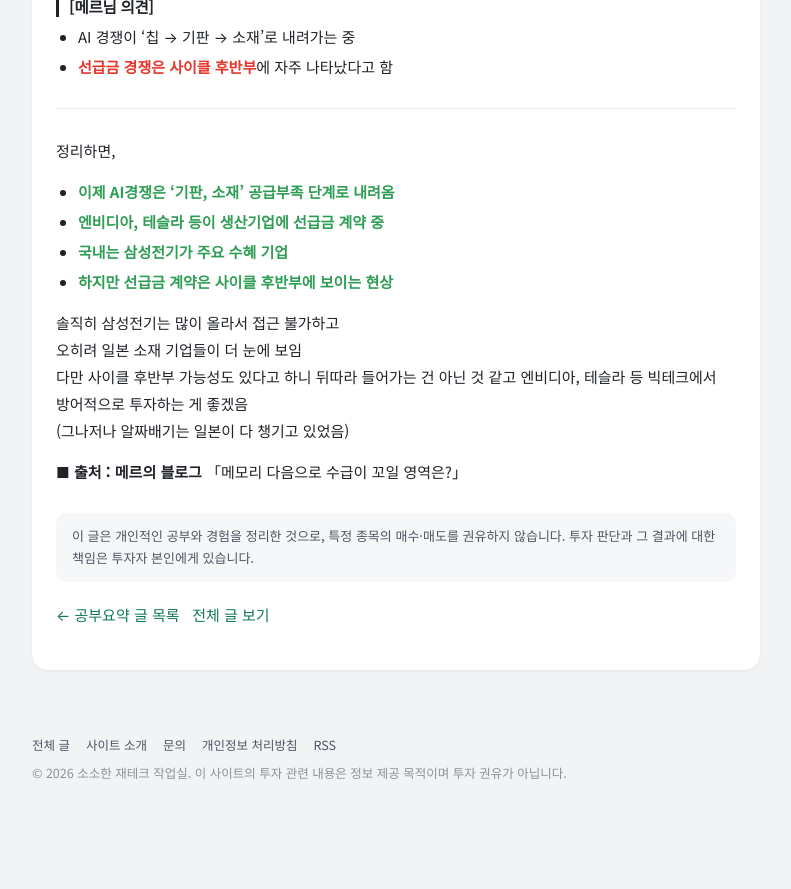
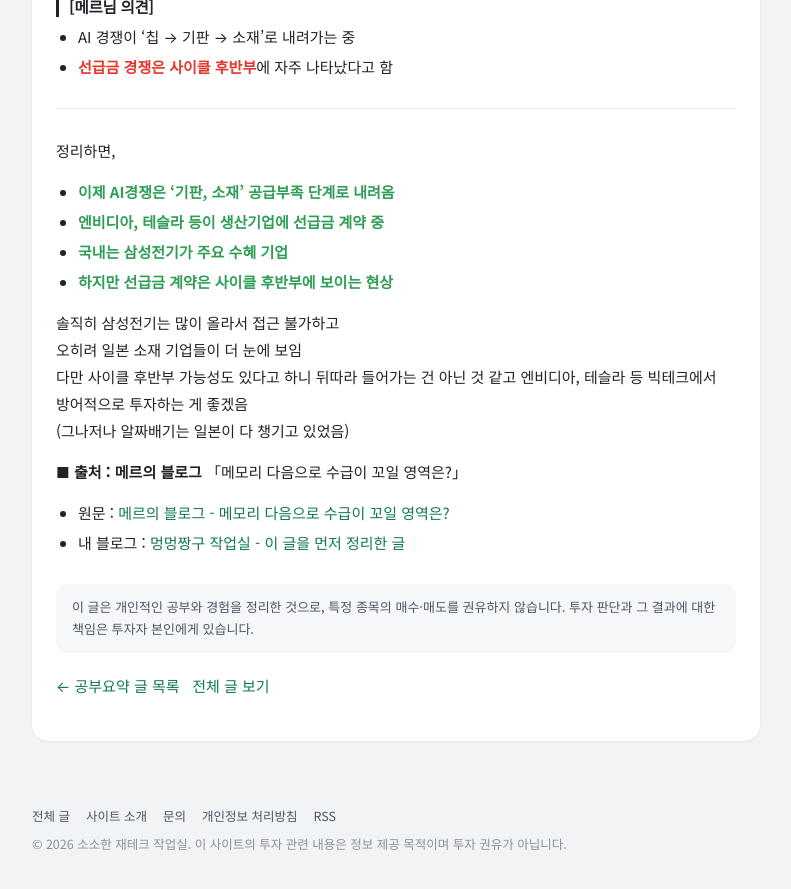
Before and after one commit to mzmzkgu/mzmzkgu.github.io, a Jekyll site: the page built from _posts/2026-10-26-study-ai-substrate-materials-shortage.md, in a window 1280 px wide and 900 px high, scrolled down 946 px. Shown: the top 889 px of the window, without its empty margins (244-1035 px from the left). Built offline with Jekyll 4.4.1, drawn with Linux system fonts in a browser that asks for light colours; before the commit the page ends 1775 px from its top, so only the background shows below that.

Commit message:
Study post: add remaining blog tags and source links
Co-Authored-By: Claude Sonnet 5.5 <noreply@anthropic.com>
Claude-Session: https://claude.ai/code/session_01HnZqqtAcJR4YGqc3LY19aj

```diff
--- a/_posts/2026-10-26-study-ai-substrate-materials-shortage.md
+++ b/_posts/2026-10-26-study-ai-substrate-materials-shortage.md
@@ -56,3 +56,6 @@ tags: [메르의블로그, 엔비디아, 테슬라, 삼성전기]
 (그나저나 알짜배기는 일본이 다 챙기고 있었음)
 
 **■ 출처 : 메르의 블로그** 「메모리 다음으로 수급이 꼬일 영역은?」
+
+- 원문 : [메르의 블로그 - 메모리 다음으로 수급이 꼬일 영역은?](https://m.blog.naver.com/ranto28/224452725925)
+- 내 블로그 : [멍멍짱구 작업실 - 이 글을 먼저 정리한 글](https://m.blog.naver.com/kgu3405/224454179860)
```
Also changed, not shown: other parts of _posts/2026-10-26-study-ai-substrate-materials-shortage.md (+1 -1 lines).
